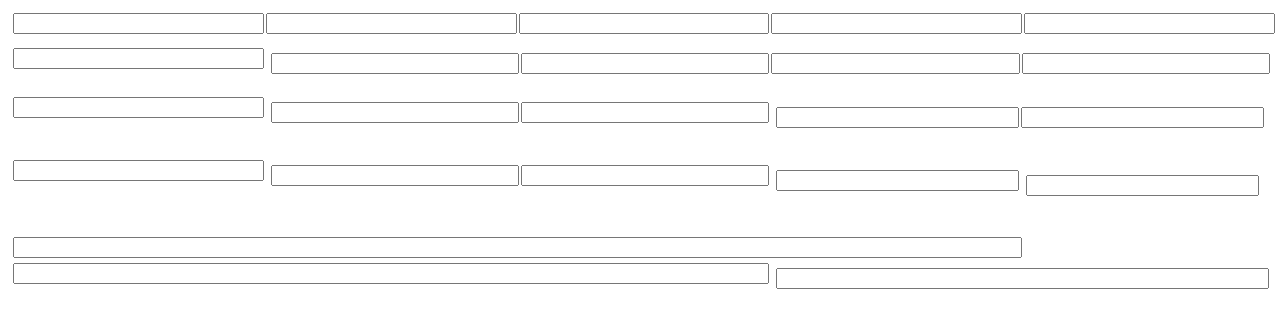
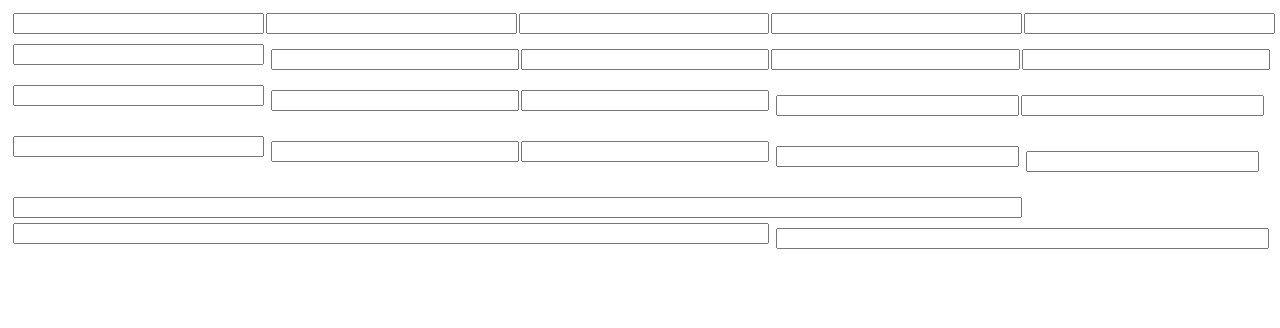
Before and after one commit to ArthurRocha/canvas-responsive, a website: page src/index.html in a window 1280 px wide. Drawn offline with Linux system fonts and the light colour scheme.

Commit message:
comentado padding

```diff
--- a/src/app.css
+++ b/src/app.css
@@ -8,7 +8,7 @@ canvas { /* REMOVE */
 }
 
 div { /* REMOVE */
-	padding: 2px 2px 2px 2px;
+/* 	padding: 2px 2px 2px 2px; */
 /* 	border: 1px solid red; */
 }
 
```
